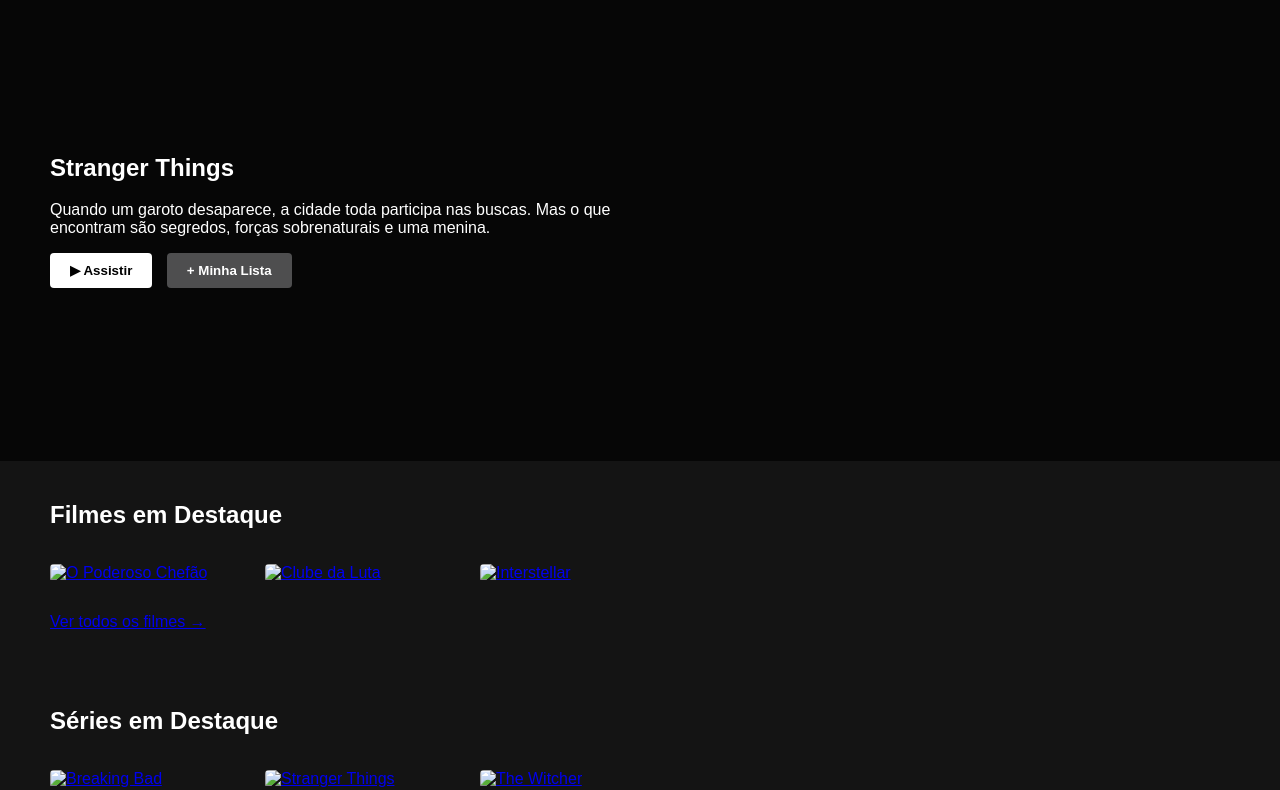
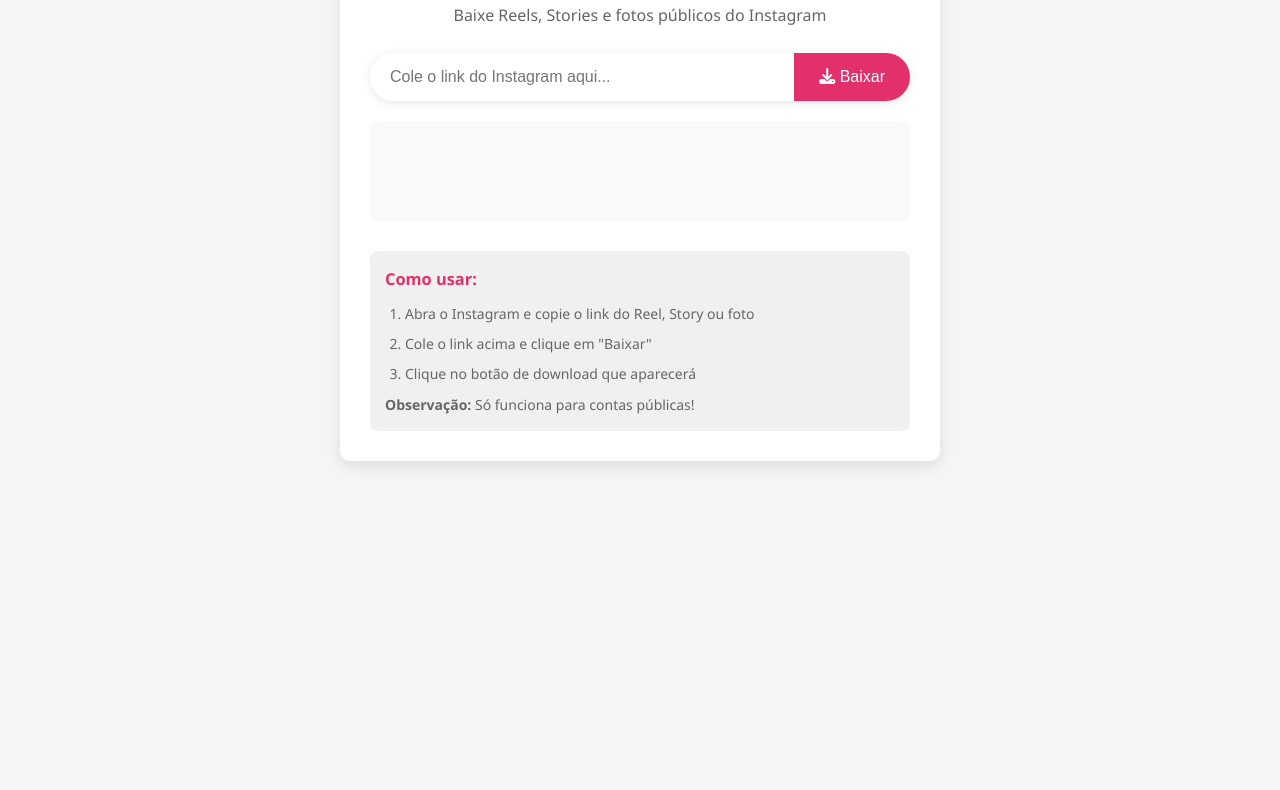
Before and after one commit to mahln908/Mbflix, a plain HTML site: page Index.html in a window 1280 px wide. Shown: the part 107-897 px from the top of the page. After the commit the page ends 800 px from the top, so only its background shows below. Drawn offline with Linux system fonts and the light colour scheme.

Commit message:
Update Index.html

```diff
--- a/Index.html
+++ b/Index.html
@@ -3,153 +3,248 @@
 <head>
     <meta charset="UTF-8">
     <meta name="viewport" content="width=device-width, initial-scale=1.0">
-    <title>MB Flix - Início</title>
+    <title>Instagram Downloader</title>
+    <link rel="stylesheet" href="https://cdnjs.cloudflare.com/ajax/libs/font-awesome/6.4.0/css/all.min.css">
     <style>
-        body {
-            font-family: Arial, sans-serif;
+        :root {
+            --primary: #E1306C;
+            --secondary: #C13584;
+            --success: #25D366;
+            --error: #ff3333;
+            --text: #333;
+            --light: #f5f5f5;
+            --dark: #222;
+        }
+
+        * {
+            box-sizing: border-box;
             margin: 0;
             padding: 0;
-            background-color: #141414;
+        }
+
+        body {
+            font-family: 'Segoe UI', Tahoma, Geneva, Verdana, sans-serif;
+            background: var(--light);
+            color: var(--text);
+            line-height: 1.6;
+            padding: 20px;
+        }
+
+        .container {
+            max-width: 600px;
+            margin: 0 auto;
+            background: white;
+            border-radius: 10px;
+            box-shadow: 0 5px 15px rgba(0, 0, 0, 0.1);
+            padding: 30px;
+            text-align: center;
+        }
+
+        h1 {
+            color: var(--primary);
+            margin-bottom: 15px;
+            font-size: 28px;
+        }
+
+        .description {
+            margin-bottom: 25px;
+            color: #666;
+        }
+
+        .input-group {
+            display: flex;
+            margin-bottom: 20px;
+            border-radius: 30px;
+            overflow: hidden;
+            box-shadow: 0 2px 10px rgba(0, 0, 0, 0.1);
+        }
+
+        input {
+            flex: 1;
+            padding: 15px 20px;
+            border: none;
+            font-size: 16px;
+            outline: none;
+        }
+
+        button {
+            background: var(--primary);
             color: white;
+            border: none;
+            padding: 0 25px;
+            cursor: pointer;
+            font-size: 16px;
+            transition: all 0.3s ease;
         }
-        header {
-            background-color: #000;
+
+        button:hover {
+            background: var(--secondary);
+        }
+
+        .result {
+            min-height: 100px;
+            margin-top: 20px;
             padding: 20px;
-            display: flex;
-            justify-content: space-between;
-            align-items: center;
+            border-radius: 8px;
+            background: #f9f9f9;
         }
-        .logo {
-            color: red;
-            font-size: 24px;
+
+        .download-btn {
+            display: inline-block;
+            background: var(--success);
+            color: white;
+            padding: 12px 25px;
+            border-radius: 30px;
+            text-decoration: none;
+            margin-top: 15px;
             font-weight: bold;
+            transition: all 0.3s ease;
         }
-        nav a {
-            color: white;
-            text-decoration: none;
-            margin-left: 20px;
+
+        .download-btn:hover {
+            transform: translateY(-2px);
+            box-shadow: 0 5px 15px rgba(37, 211, 102, 0.3);
         }
-        .hero {
-            background: linear-gradient(rgba(0,0,0,0.7), rgba(0,0,0,0.7)),
-                        url('assets/banner.jpg');
-            background-size: cover;
-            height: 500px;
-            display: flex;
-            align-items: center;
-            padding: 0 50px;
+
+        .error {
+            color: var(--error);
+            margin-bottom: 10px;
         }
-        .hero-content {
-            max-width: 600px;
+
+        .loading {
+            color: var(--primary);
         }
-        .btn {
-            padding: 10px 20px;
-            margin-right: 10px;
-            border: none;
-            border-radius: 4px;
-            font-weight: bold;
-            cursor: pointer;
+
+        .fa-spin {
+            animation: fa-spin 2s infinite linear;
         }
-        .btn-play {
-            background-color: white;
-            color: black;
+
+        @keyframes fa-spin {
+            0% { transform: rotate(0deg); }
+            100% { transform: rotate(360deg); }
         }
-        .btn-info {
-            background-color: rgba(109, 109, 110, 0.7);
-            color: white;
+
+        .guide {
+            margin-top: 30px;
+            text-align: left;
+            font-size: 14px;
+            color: #666;
+            padding: 15px;
+            background: #f0f0f0;
+            border-radius: 8px;
         }
-        section {
-            padding: 20px 50px;
+
+        .guide h3 {
+            color: var(--primary);
+            margin-bottom: 10px;
         }
-        .content-row {
-            display: flex;
-            overflow-x: auto;
-            gap: 15px;
-            padding: 15px 0;
+
+        .guide ol {
+            padding-left: 20px;
         }
-        .content-item {
-            min-width: 200px;
-            transition: transform 0.3s;
+
+        .guide li {
+            margin-bottom: 8px;
         }
-        .content-item:hover {
-            transform: scale(1.05);
-        }
-        .content-item img {
-            width: 100%;
-            border-radius: 4px;
-        }
-        footer {
-            background-color: #000;
-            text-align: center;
-            padding: 20px;
-            margin-top: 50px;
+
+        @media (max-width: 600px) {
+            .container {
+                padding: 20px;
+            }
+
+            .input-group {
+                flex-direction: column;
+                border-radius: 8px;
+            }
+
+            input {
+                padding: 12px 15px;
+            }
+
+            button {
+                padding: 12px;
+                border-radius: 0 0 8px 8px;
+            }
         }
     </style>
 </head>
 <body>
-    <header>
-        <div class="logo">MB FLIX</div>
-        <nav>
-            <a href="index.html">Início</a>
-            <a href="filmes.html">Filmes</a>
-            <a href="series.html">Séries</a>
-        </nav>
-    </header>
+    <div class="container">
+        <h1><i class="fab fa-instagram"></i> Instagram Downloader</h1>
+        <p class="description">Baixe Reels, Stories e fotos públicos do Instagram</p>
 
-    <section class="hero">
-        <div class="hero-content">
-            <h1>Stranger Things</h1>
-            <p>Quando um garoto desaparece, a cidade toda participa nas buscas. Mas o que encontram são segredos, forças sobrenaturais e uma menina.</p>
-            <button class="btn btn-play">▶ Assistir</button>
-            <button class="btn btn-info">+ Minha Lista</button>
+        <div class="input-group">
+            <input type="text" id="url" placeholder="Cole o link do Instagram aqui...">
+            <button onclick="downloadMedia()"><i class="fas fa-download"></i> Baixar</button>
         </div>
-    </section>
 
-    <section>
-        <h2>Filmes em Destaque</h2>
-        <div class="content-row">
-            <div class="content-item">
-                <a href="player.html?titulo=O Poderoso Chefão">
-                    <img src="assets/posters/chefao.jpg" alt="O Poderoso Chefão">
-                </a>
-            </div>
-            <div class="content-item">
-                <a href="player.html?titulo=Clube da Luta">
-                    <img src="assets/posters/clube-luta.jpg" alt="Clube da Luta">
-                </a>
-            </div>
-            <div class="content-item">
-                <a href="player.html?titulo=Interstellar">
-                    <img src="assets/posters/interstellar.jpg" alt="Interstellar">
-                </a>
-            </div>
+        <div class="result" id="result">
+            <!-- O resultado será exibido aqui -->
         </div>
-        <p><a href="filmes.html">Ver todos os filmes →</a></p>
-    </section>
 
-    <section>
-        <h2>Séries em Destaque</h2>
-        <div class="content-row">
-            <div class="content-item">
-                <a href="player.html?titulo=Breaking Bad">
-                    <img src="assets/posters/breaking-bad.jpg" alt="Breaking Bad">
-                </a>
-            </div>
-            <div class="content-item">
-                <a href="player.html?titulo=Stranger Things">
-                    <img src="assets/posters/stranger-things.jpg" alt="Stranger Things">
-                </a>
-            </div>
-            <div class="content-item">
-                <a href="player.html?titulo=The Witcher">
-                    <img src="assets/posters/witcher.jpg" alt="The Witcher">
-                </a>
-            </div>
+        <div class="guide">
+            <h3>Como usar:</h3>
+            <ol>
+                <li>Abra o Instagram e copie o link do Reel, Story ou foto</li>
+                <li>Cole o link acima e clique em "Baixar"</li>
+                <li>Clique no botão de download que aparecerá</li>
+            </ol>
+            <p><strong>Observação:</strong> Só funciona para contas públicas!</p>
         </div>
-        <p><a href="series.html">Ver todas as séries →</a></p>
-    </section>
+    </div>
 
-    <footer>
-        <p>© 2023 MB Flix. Todos os direitos reservados.</p>
-    </footer>
+    <script>
+        async function downloadMedia() {
+            const url = document.getElementById("url").value.trim();
+            const resultDiv = document.getElementById("result");
+
+            // Reset
+            resultDiv.innerHTML = '';
+
+            if (!url) {
+                resultDiv.innerHTML = '<p class="error"><i class="fas fa-exclamation-circle"></i> Por favor, cole um link do Instagram</p>';
+                return;
+            }
+
+            if (!url.includes("instagram.com")) {
+                resultDiv.innerHTML = '<p class="error"><i class="fas fa-exclamation-circle"></i> Link inválido! Use um link do Instagram</p>';
+                return;
+            }
+
+            // Mostra loading
+            resultDiv.innerHTML = '<p class="loading"><i class="fas fa-spinner fa-spin"></i> Processando, por favor aguarde...</p>';
+
+            try {
+                // Usando uma API alternativa mais confiável
+                const response = await fetch(`https://api.instagramdownloader.io/v2/media?url=${encodeURIComponent(url)}`);
+
+                if (!response.ok) {
+                    throw new Error('Erro na API');
+                }
+
+                const data = await response.json();
+
+                if (data.downloadUrl) {
+                    resultDiv.innerHTML = `
+                        <p><i class="fas fa-check-circle" style="color: var(--success);"></i> Pronto para baixar!</p>
+                        <a href="${data.downloadUrl}" class="download-btn" download>
+                            <i class="fas fa-download"></i> Baixar Agora
+                        </a>
+                        ${data.thumbnail ? `<img src="${data.thumbnail}" style="max-width: 100%; margin-top: 15px; border-radius: 8px;">` : ''}
+                    `;
+                } else if (data.error) {
+                    resultDiv.innerHTML = `<p class="error"><i class="fas fa-exclamation-circle"></i> ${data.error}</p>`;
+                } else {
+                    resultDiv.innerHTML = '<p class="error"><i class="fas fa-exclamation-circle"></i> Mídia não encontrada ou privada.</p>';
+                }
+            } catch (error) {
+                resultDiv.innerHTML = `
+                    <p class="error"><i class="fas fa-exclamation-circle"></i> Erro ao baixar. Tente novamente mais tarde.</p>
+                    <p style="margin-top: 10px;">Alternativa: use <a href="https://igram.world" target="_blank">igram.world</a> manualmente.</p>
+                `;
+                console.error('Erro:', error);
+            }
+        }
+    </script>
 </body>
 </html>
```
